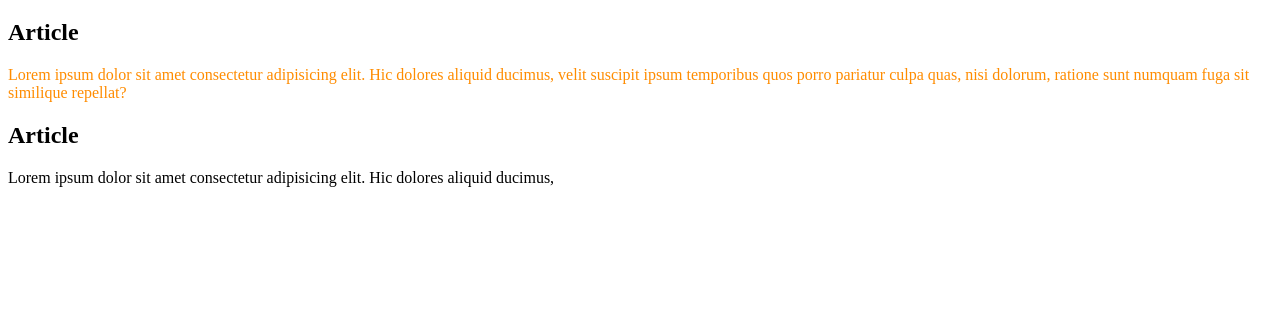
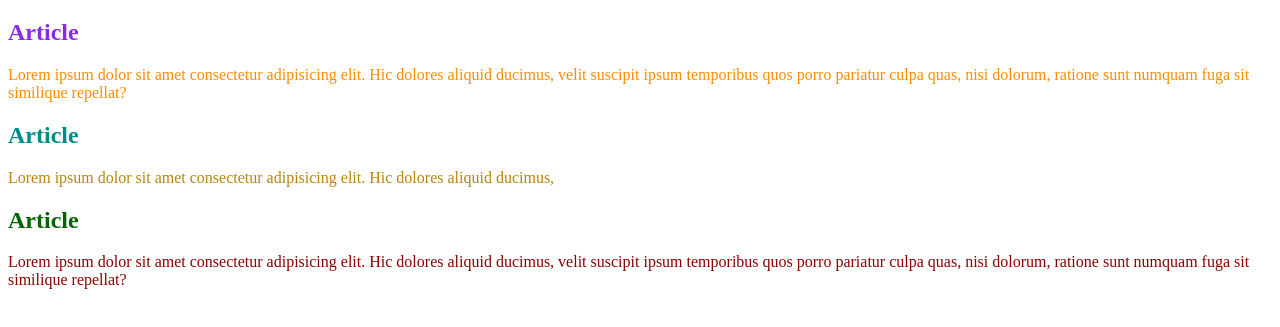
Before and after one commit to diegoveme/clases_css, a plain HTML site: page index.html in a window 1280 px wide. Shown: the part 61-388 px from the top of the page. Drawn offline with Linux system fonts and the light colour scheme; a script that the page names is missing.

Commit message:
feat: assign color to the titles and paragraphs

```diff
--- a/css/style.css
+++ b/css/style.css
@@ -1,6 +1,18 @@
-.titulo{
+.Titulo1{
     color: blueviolet;
 }
 .texto{
     color: darkorange;
 }
+.Titulo2{
+    color: darkcyan;
+}
+.texto2{
+    color: darkgoldenrod;
+}
+.Titulo3{
+    color: darkgreen;
+}
+.texto3{
+    color: darkred;
+}
--- a/index.html
+++ b/index.html
@@ -18,7 +18,11 @@
         </section>
         <section>
             <h2 class="Titulo2">Article</h2>
-            <p>Lorem ipsum dolor sit amet consectetur adipisicing elit. Hic dolores aliquid ducimus,</p>
+            <p class="texto2">Lorem ipsum dolor sit amet consectetur adipisicing elit. Hic dolores aliquid ducimus,</p>
+        </section>
+        <section>
+            <h2 class="Titulo3">Article</h2>
+            <p class="texto3">Lorem ipsum dolor sit amet consectetur adipisicing elit. Hic dolores aliquid ducimus, velit suscipit ipsum temporibus quos porro pariatur culpa quas, nisi dolorum, ratione sunt numquam fuga sit similique repellat?</p>
         </section>
     </main>
 </body>
```
